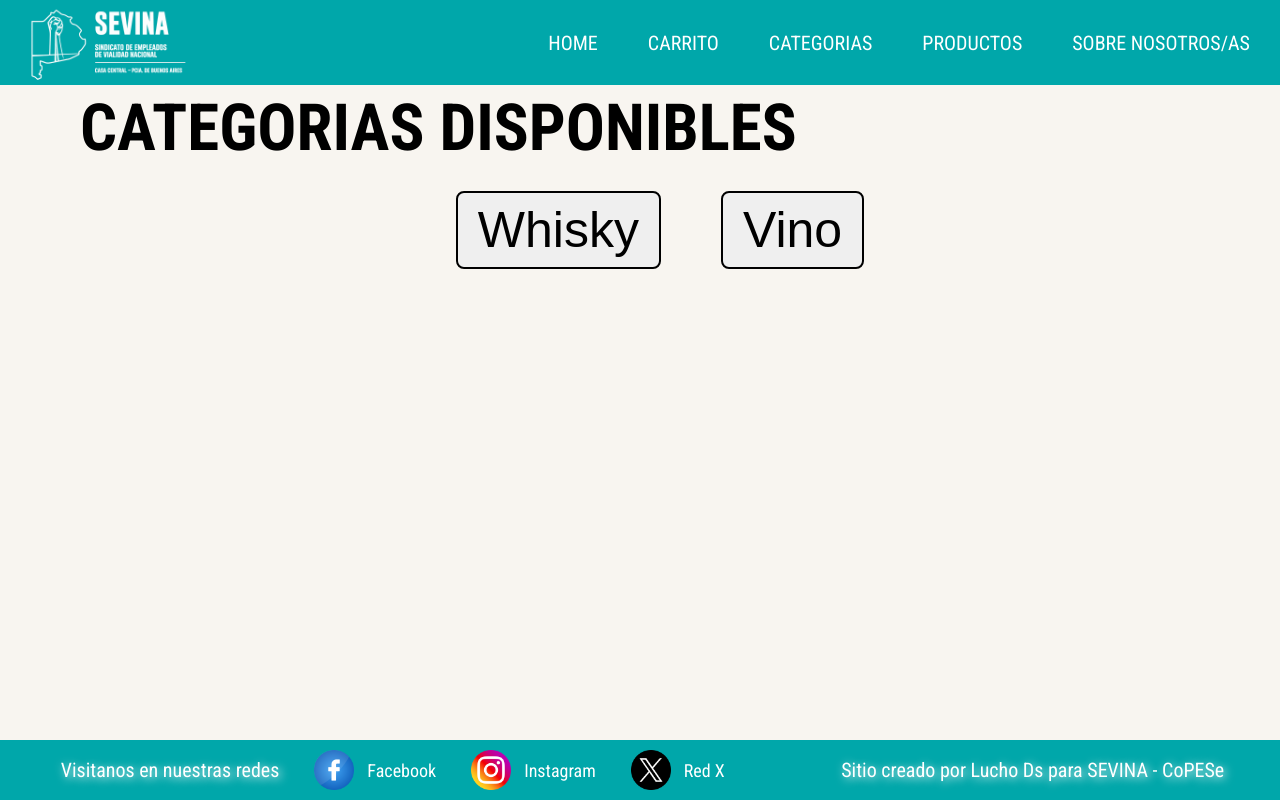
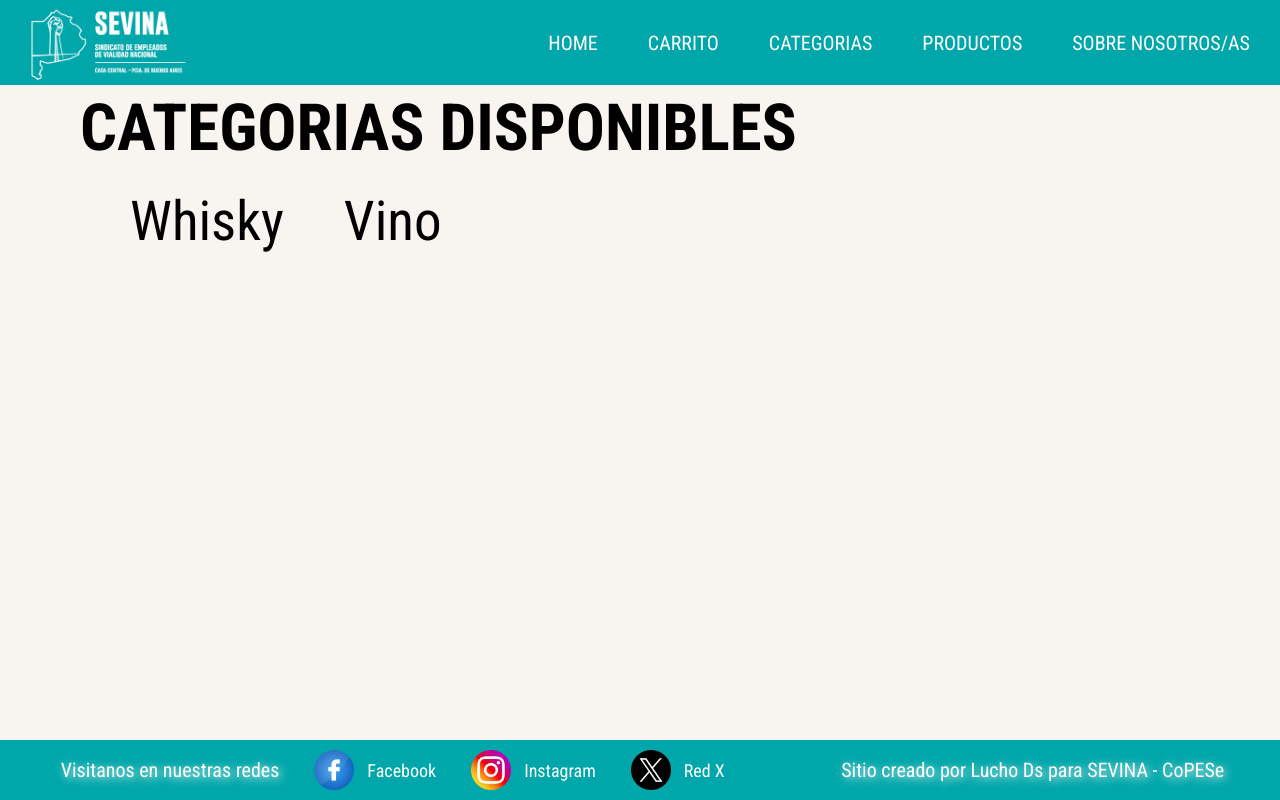
Before and after one commit to LuchoDs/Proyecto_Reac_JS, a React (Vite) app: page /categorias in a window 1280 px wide. Built offline with nearby package versions, Linux system fonts and the light colour scheme.

Commit message:
Finalizada la parte del filtro de categorias con ccs incluido

```diff
--- a/src/App.jsx
+++ b/src/App.jsx
@@ -4,6 +4,7 @@ import { Header } from "./components/Header/Header"
 import { ItemListConteiner } from "./components/ItemListConteiner/ItemListConteiner"
 import { ItemDetailConteiner } from "./components/ItemDetailConteiner/ItemDetailConteiner"
 import { ListCategoryConteiner } from "./components/ListCategoryConteiner/ListCategoryConteiner"
+import { ItemCategoryConteiner} from "./components/ItemCategoryConteiner/ItemCategoryConteiner"
 import "./App.css"
 
 
@@ -19,7 +20,7 @@ function App() {
           <Route path="/cart" element = {<h1>Que miras forro ..</h1>}/>
           <Route path="/product/:id" element ={<ItemDetailConteiner/>}/>
           <Route path="/categorias" element={<ListCategoryConteiner/>}/>
-          <Route path="/category/:category" element={<p>Lucho</p>}/>
+          <Route path="/category/:category" element={<ItemCategoryConteiner/>}/>
         </Routes>
       </main>
     <Footer/>
--- a/src/components/ItemCategory/ItemCategory.css
+++ b/src/components/ItemCategory/ItemCategory.css
@@ -0,0 +1,33 @@
+.contenedor-tarjetas-categorias {
+    display: flex;
+    flex-wrap: wrap;
+    margin-bottom: 5rem;
+    justify-content: space-around;
+    margin: 2rem 2.5rem;
+    gap: 2rem;
+
+}
+
+.contenedor-tarjetas-categorias .btn {
+    display: flex;
+    border-radius: .8rem;
+    cursor: pointer;
+    justify-content: center;
+    align-items: center;
+    border: .2rem solid black;
+    transition: transform .3s ease;
+    margin-bottom: 1rem;
+    padding: .8rem 2rem;
+}
+
+.contenedor-tarjetas-categorias .btn:hover {
+    background-color: rgb(89, 255, 18);
+    border-color: transparent;
+    transform: scale(1.05);
+}
+
+.contenedor-tarjetas-categorias .bg-secondary {
+    background-color: antiquewhite;
+    font-size: 1.8rem;
+
+}
--- a/src/components/ItemCategory/ItemCategory.jsx
+++ b/src/components/ItemCategory/ItemCategory.jsx
@@ -0,0 +1,31 @@
+import "./ItemCategory.css"
+import { Item } from "../Item/Item"
+import { Link } from "react-router-dom";
+
+export const ItemCategory = ({itemCategory}) => {
+
+    if(!itemCategory.length) {
+        return <p>NO hay productos en esta categoria</p>
+    }
+
+    return (
+        <div className="contenedor-tarjetas-categorias">
+
+        {itemCategory.map((item) => (
+            <Link to = {`/product/${item.id}`} className="id-link" key = {item.id}>
+                <Item {...item}> {/*aca desestructuro la variable para que Item me arme la tarjeta*/}
+                    {/*para poner el boton dentro de la tarjeta sin problemas del click para detalle y agregar al carrito*/}
+                    <button onClick={(e) => {
+                        console.log("boton clickeado");
+                         e.preventDefault(); //Evita que el navegador recargue la pagina tomando a Link como un <a>.!!
+                         e.stopPropagation();
+                        }} className="btn bg-secondary text-dark">Agregar al carrito</button>
+                    {/*uso evento de detener la propagacion del evento click, con una funcion flecha y su sintasix*/}
+                    {/*stopPropagation evita que el evento suba y active los listeners de los elementos padres"*/}
+                </Item>
+            </Link>
+    ))}
+        </div>
+    )
+
+}
--- a/src/components/ItemCategoryConteiner/ItemCategoryConteiner.css
+++ b/src/components/ItemCategoryConteiner/ItemCategoryConteiner.css
@@ -0,0 +1,15 @@
+.seccion-categorias .titulo-principal-categoria {
+    margin: .5rem 8rem;
+    text-align: center;
+    font-size: 6.5rem;
+
+}
+
+.seccion-categorias .text-dark-categoria {
+    color:black;
+}
+
+.seccion-categorias  {
+    display: flex;
+    flex-direction: column;
+}
--- a/src/components/ItemCategoryConteiner/ItemCategoryConteiner.jsx
+++ b/src/components/ItemCategoryConteiner/ItemCategoryConteiner.jsx
@@ -33,14 +33,17 @@ export const ItemCategoryConteiner = () => {
      //filtrado para categoria de json === categoria de URL
     const filteredCategory = itemCategory.filter((item) => {
         if(!category) return true;
-        return item.category === category;
+        return item.category.toLowerCase() === category;
     });
+
+    const capitalizar = (texto) => texto.charAt(0).toUpperCase() + texto.slice(1);
 
 
 
     return (
-        <section>
-            <h1 className="titulo-principal text-dark">{category}</h1>
+        <section className="seccion-categorias">
+
+            <h1 className="titulo-principal-categoria text-dark-categoria">{capitalizar(category)}</h1>
 
             <ItemCategory itemCategory = {filteredCategory}/>
 
--- a/src/components/ListCategory/ListCategory.css
+++ b/src/components/ListCategory/ListCategory.css
@@ -1,26 +1,25 @@
-.text-dark {
-    color: black;
+
+.contenedor-categorias .btn {
+    display: flex;
+    cursor: pointer;
+    transition: transform .3s ease;
+    margin: 1rem;
+    padding: .8rem 2rem;
+    font-size: 5.5rem;
 }
 
-.btn {
-    display: flex;
-    border-radius: .8rem;
-    cursor: pointer;
-    justify-content: center;
-    align-items: center;
-    border: .2rem solid black;
-    transition: transform .3s ease;
-    margin-bottom: 1rem;
-    padding: .8rem 2rem;
-    font-size: 5rem;
-}
-
-.btn:hover {
+.contenedor-categorias .btn:hover {
     background-color: rgb(89, 255, 18);
-    border-color:transparent;
+    border-radius:10rem;
     transform: scale(1.05);
 }
 
-.bg-secondary {
-    background-color: antiquewhite;
+.contenedor-categorias .bg-secondary {
+    background-color:none;
 }
+
+.contenedor-categorias {
+    display: flex;
+    justify-content: flex-start;
+    margin-left: 10rem;
+}
--- a/src/components/ListCategory/ListCategory.jsx
+++ b/src/components/ListCategory/ListCategory.jsx
@@ -12,11 +12,11 @@ export const ListCategory = ({categorias}) => {
     // .toUpperCase(): metodo que aplica mayuscula (en este caso sólo al primer caracter)
     //slice: me devuelve un array de valores extraido segun indice. slice(inicio, fin) - 1 = index [1], la y final es index[5] - la longitud de whisky es 6 (es un solo string, los index son cada letra)
     return (
-        <div className ="contenedor-tarjetas">
+        <div className ="contenedor-categorias">
             {categorias.map((cat) => (
 
                 <Link to={`/category/${cat}`} className ="id-link" key={cat}>
-                    <button className="btn bg-primary text-dark">{capitalizar(cat)}</button>
+                    <li className="btn bg-primary text-dark">{capitalizar(cat)}</li>
                 </Link>
 
             ))}
```
